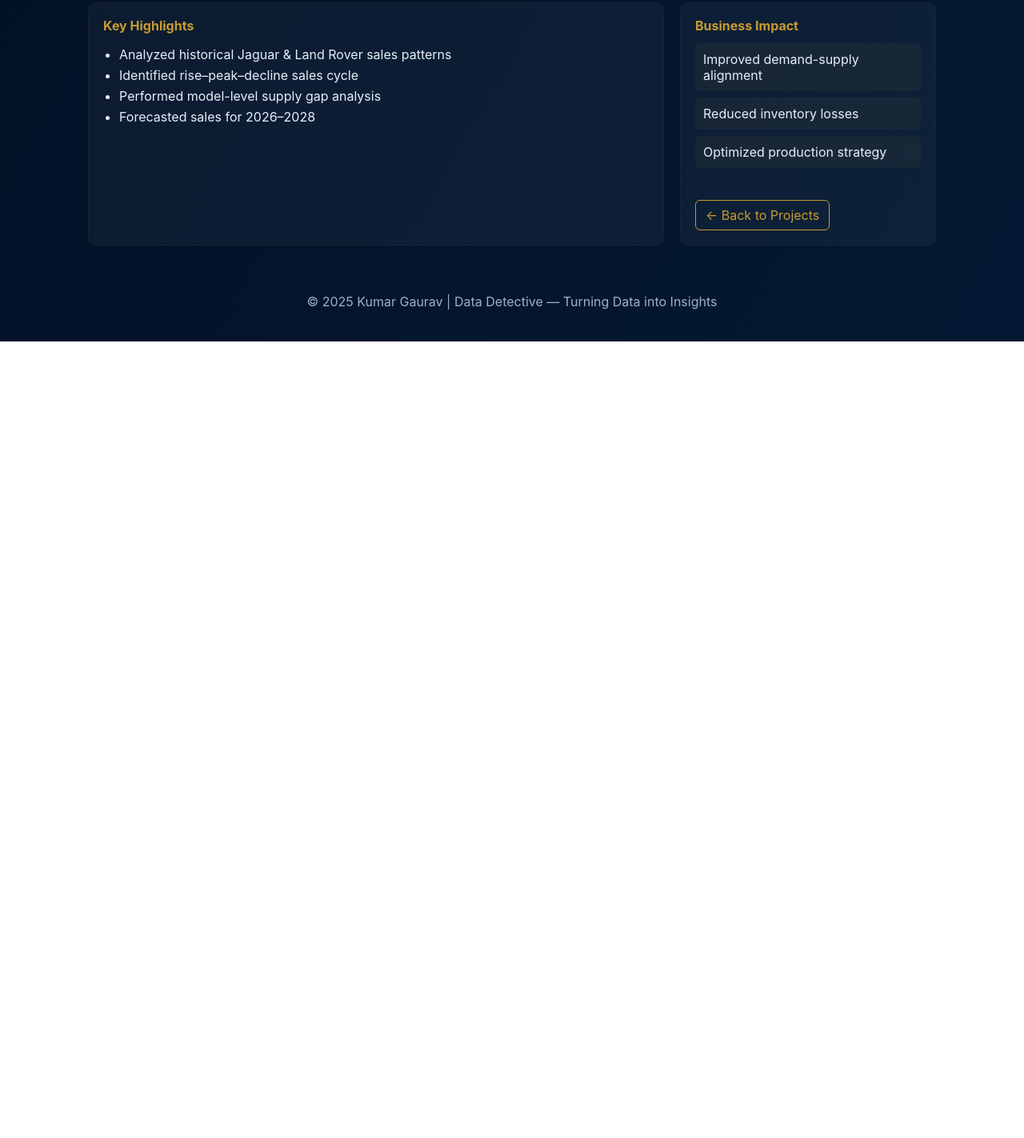
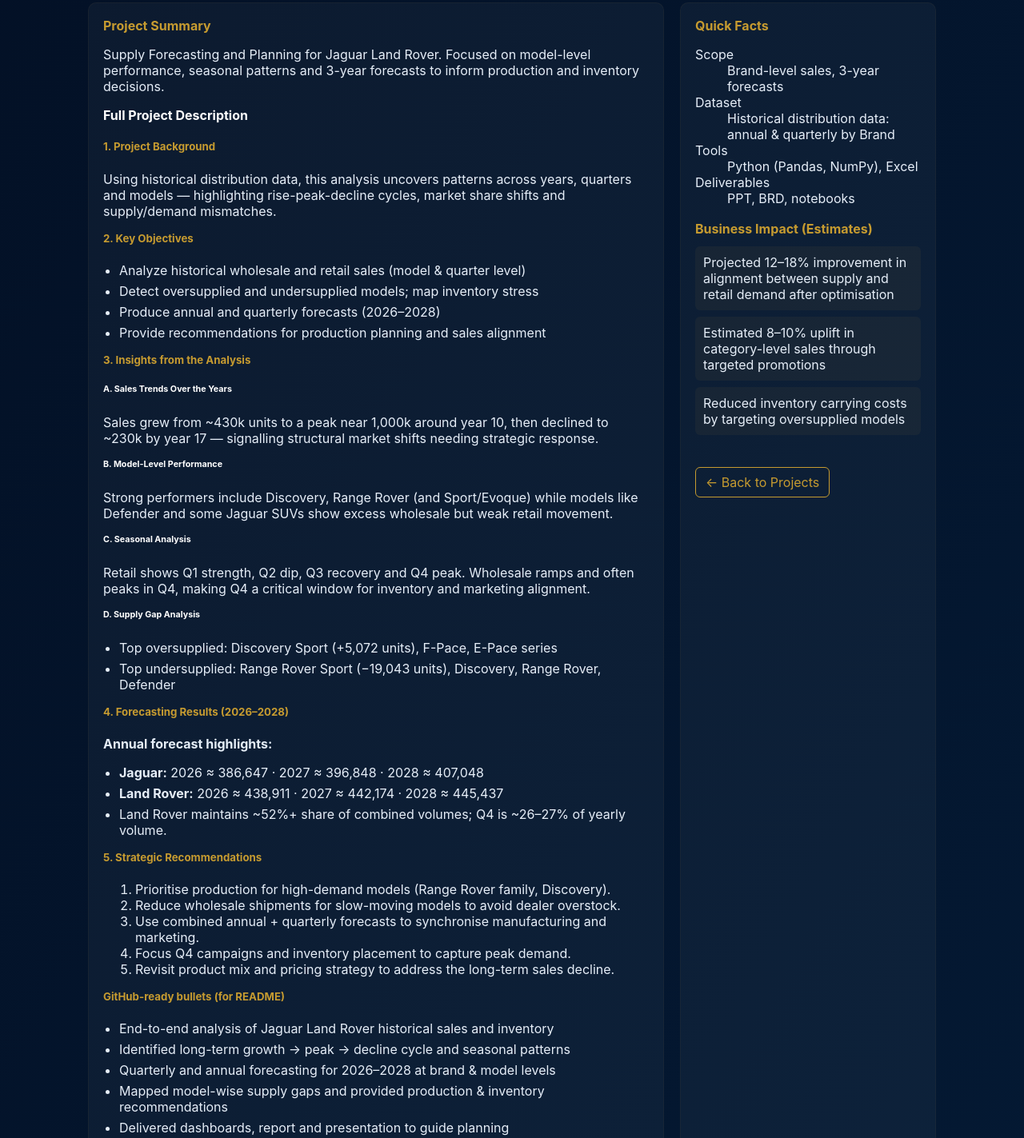
Before and after one commit to Kumar027/kumar-gaurav-portfolio.github.io, a plain HTML site: page projects/Car Sales Forecasting/Car-Sales-Forecasting.html in a window 1280 px wide. Shown: the part 405-1828 px from the top of the page at 80% size. Before the commit the page ends 832 px from the top, so only its background shows below. Drawn offline with Linux system fonts and the light colour scheme.

Commit message:
Update Car-Sales-Forecasting.html

```diff
--- a/projects/Car Sales Forecasting/Car-Sales-Forecasting.html
+++ b/projects/Car Sales Forecasting/Car-Sales-Forecasting.html
@@ -153,28 +153,100 @@
         <a class="download-btn" href="Car Sales Forecasting -(BRD).docx" download>📄 BRD</a>
         <a class="download-btn" href="Car Sales Forecasting.pptx" download>📊 PPT</a>
       </div>
-    </div>
-  </section>
+   </div>
+    </section>
 
-  <div class="grid">
+    <div class="grid" aria-describedby="project-summary">
+      <!-- Main column -->
+      <div>
+        <article class="card" id="project-summary">
+          <div class="section-title">Project Summary</div>
+          <p class="muted">Supply Forecasting and Planning for Jaguar Land Rover. Focused on model-level performance, seasonal patterns and 3-year forecasts to inform production and inventory decisions.</p>
 
-    <div class="card">
-      <div class="section-title">Key Highlights</div>
+          <h4 style="margin-top:16px;color:#fff">Full Project Description</h4>
 
-      <ul class="check">
-        <li>Analyzed historical Jaguar & Land Rover sales patterns</li>
-        <li>Identified rise–peak–decline sales cycle</li>
-        <li>Performed model-level supply gap analysis</li>
-        <li>Forecasted sales for 2026–2028</li>
-      </ul>
-    </div>
+          <h5 style="margin-top:12px;color:var(--gold)">1. Project Background</h5>
+          <p class="muted">Using historical distribution data, this analysis uncovers patterns across years, quarters and models — highlighting rise-peak-decline cycles, market share shifts and supply/demand mismatches.</p>
 
-    <aside class="card">
-      <div class="section-title">Business Impact</div>
+          <h5 style="margin-top:10px;color:var(--gold)">2. Key Objectives</h5>
+          <ul class="check">
+            <li>Analyze historical wholesale and retail sales (model & quarter level)</li>
+            <li>Detect oversupplied and undersupplied models; map inventory stress</li>
+            <li>Produce annual and quarterly forecasts (2026–2028)</li>
+            <li>Provide recommendations for production planning and sales alignment</li>
+          </ul>
 
-      <div class="impact-item">Improved demand-supply alignment</div>
-      <div class="impact-item">Reduced inventory losses</div>
-      <div class="impact-item">Optimized production strategy</div>
+          <h5 style="margin-top:12px;color:var(--gold)">3. Insights from the Analysis</h5>
+          <h6 style="margin-top:8px;color:#fff">A. Sales Trends Over the Years</h6>
+          <p class="muted">Sales grew from ~430k units to a peak near 1,000k around year 10, then declined to ~230k by year 17 — signalling structural market shifts needing strategic response.</p>
+
+          <h6 style="margin-top:8px;color:#fff">B. Model-Level Performance</h6>
+          <p class="muted">Strong performers include Discovery, Range Rover (and Sport/Evoque) while models like Defender and some Jaguar SUVs show excess wholesale but weak retail movement.</p>
+
+          <h6 style="margin-top:8px;color:#fff">C. Seasonal Analysis</h6>
+          <p class="muted">Retail shows Q1 strength, Q2 dip, Q3 recovery and Q4 peak. Wholesale ramps and often peaks in Q4, making Q4 a critical window for inventory and marketing alignment.</p>
+
+          <h6 style="margin-top:8px;color:#fff">D. Supply Gap Analysis</h6>
+          <ul class="check">
+            <li>Top oversupplied: Discovery Sport (+5,072 units), F-Pace, E-Pace series</li>
+            <li>Top undersupplied: Range Rover Sport (−19,043 units), Discovery, Range Rover, Defender</li>
+          </ul>
+
+          <h5 style="margin-top:12px;color:var(--gold)">4. Forecasting Results (2026–2028)</h5>
+          <p class="muted"><strong>Annual forecast highlights:</strong></p>
+          <ul class="check">
+            <li><strong>Jaguar:</strong> 2026 ≈ 386,647 · 2027 ≈ 396,848 · 2028 ≈ 407,048</li>
+            <li><strong>Land Rover:</strong> 2026 ≈ 438,911 · 2027 ≈ 442,174 · 2028 ≈ 445,437</li>
+            <li>Land Rover maintains ~52%+ share of combined volumes; Q4 is ~26–27% of yearly volume.</li>
+          </ul>
+
+          <h5 style="margin-top:12px;color:var(--gold)">5. Strategic Recommendations</h5>
+          <ol class="muted">
+            <li>Prioritise production for high-demand models (Range Rover family, Discovery).</li>
+            <li>Reduce wholesale shipments for slow-moving models to avoid dealer overstock.</li>
+            <li>Use combined annual + quarterly forecasts to synchronise manufacturing and marketing.</li>
+            <li>Focus Q4 campaigns and inventory placement to capture peak demand.</li>
+            <li>Revisit product mix and pricing strategy to address the long-term sales decline.</li>
+          </ol>
+
+          <h5 style="margin-top:12px;color:var(--gold)">GitHub-ready bullets (for README)</h5>
+          <ul class="check">
+            <li>End-to-end analysis of Jaguar Land Rover historical sales and inventory</li>
+            <li>Identified long-term growth → peak → decline cycle and seasonal patterns</li>
+            <li>Quarterly and annual forecasting for 2026–2028 at brand & model levels</li>
+            <li>Mapped model-wise supply gaps and provided production & inventory recommendations</li>
+            <li>Delivered dashboards, report and presentation to guide planning</li>
+          </ul>
+        </article>
+      </div>
+
+      <!-- Right column: quick facts, downloads, impact -->
+      <aside class="card" aria-labelledby="quick-facts">
+        <div id="quick-facts" class="section-title">Quick Facts</div>
+        <dl>
+          <dt>Scope</dt>
+          <dd class="muted">Brand-level sales, 3-year forecasts</dd>
+
+          <dt>Dataset</dt>
+          <dd class="muted">Historical distribution data: annual & quarterly by Brand</dd>
+
+          <dt>Tools</dt>
+          <dd class="muted">Python (Pandas, NumPy), Excel</dd>
+
+          <dt>Deliverables</dt>
+          <dd class="muted"> PPT, BRD, notebooks</dd>
+        </dl>
+
+        <div style="margin-top:18px">
+          <div class="section-title">Business Impact (Estimates)</div>
+          <div class="impact-list" style="margin-top:8px">
+            <div class="impact-item">Projected 12–18% improvement in alignment between supply and retail demand after optimisation</div>
+            <div class="impact-item">Estimated 8–10% uplift in category-level sales through targeted promotions</div>
+            <div class="impact-item">Reduced inventory carrying costs by targeting oversupplied models</div>
+          </div>
+        </div>
+
+
 
       <div style="margin-top:20px">
         <a class="back" href="../../projects.html">← Back to Projects</a>
```
